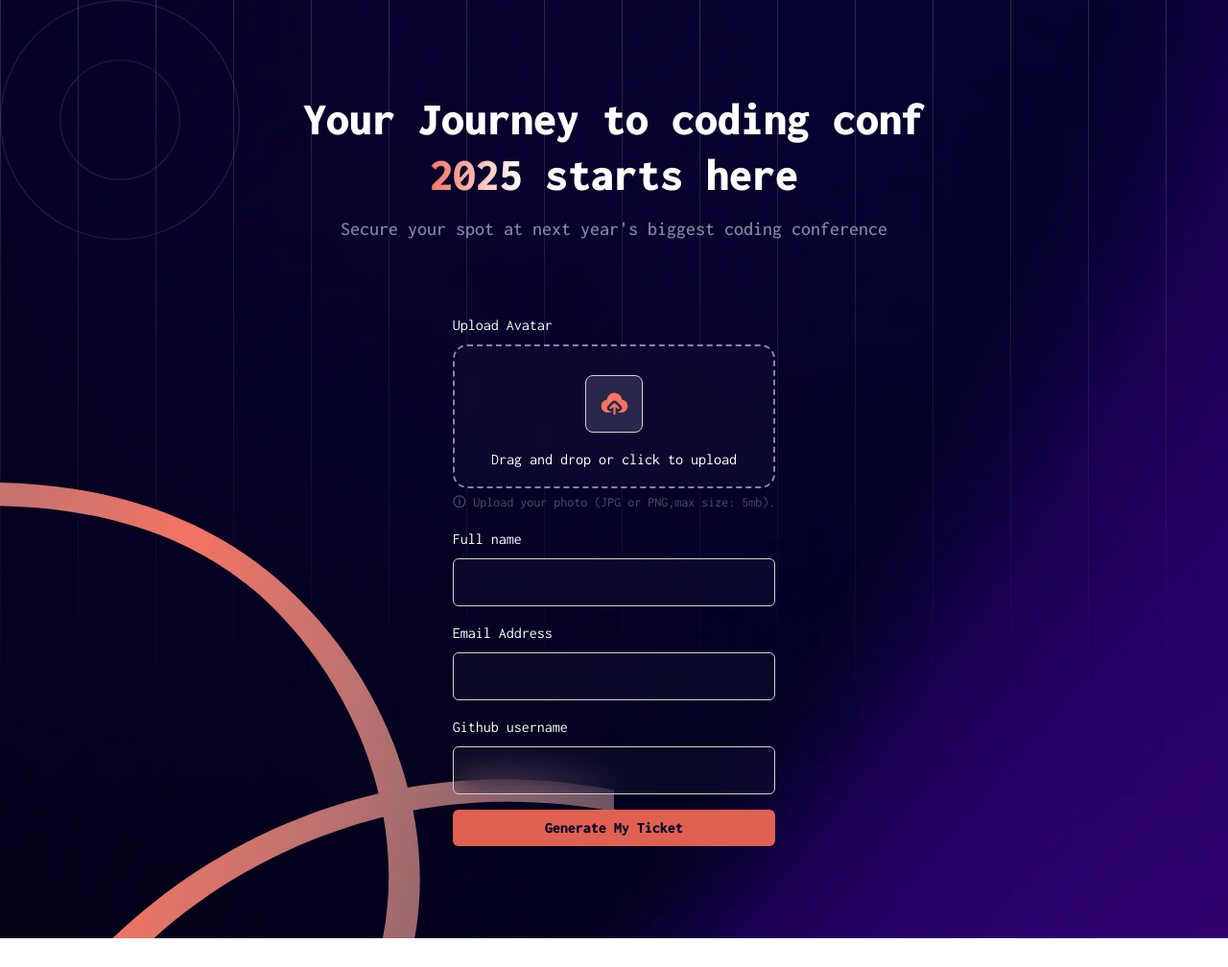
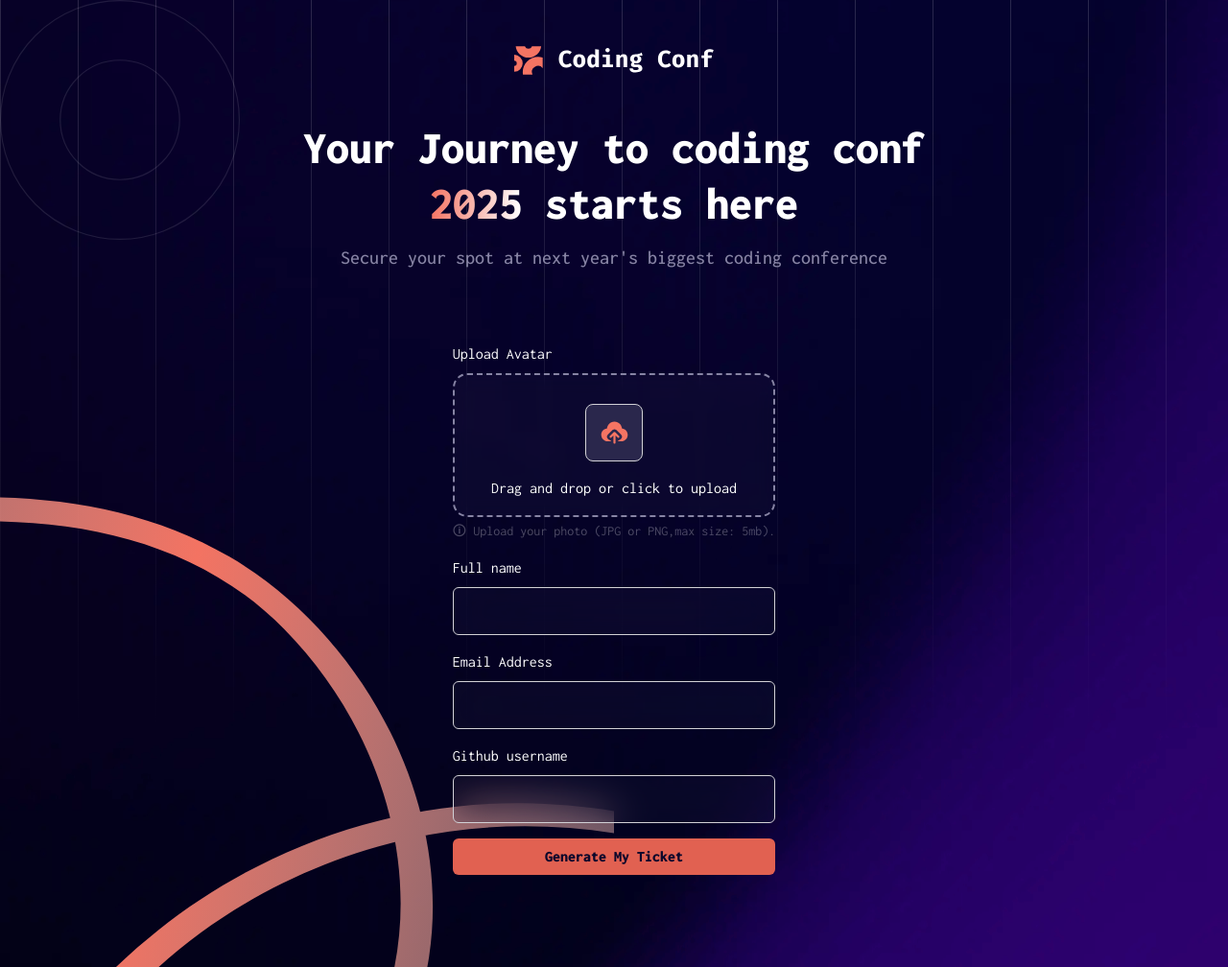
Before and after one commit to mhmod33/Conference_ticket_generator, a plain HTML site: page index.html in a window 1280 px wide. Shown: the whole page at 96% size. Before the commit the page ends 978 px from the top, so only its background shows below. Drawn offline with nearby package versions, Linux system fonts and the light colour scheme; files whose address does not match are found by name.

Commit message:
Update logo

```diff
--- a/index.html
+++ b/index.html
@@ -20,7 +20,7 @@
 ////////////////////////////////////////////////////////////////////////////////////// -->
     <div class="container d-flex align-items-center justify-content-center flex-column">
 
-        <div class="row logo-cont mt-5 w-s-25"><img src="/Conference_ticket_generator/logo-full.svg" alt=""></div>
+        <div class="row logo-cont mt-5 w-s-25"><img src="./images/logo-full.svg" alt=""></div>
 
         <header class="mt-5 head1">
             <h1 class="mb-3">Your Journey to coding conf <br> <span class="currentYear"></span> starts here</h1>
```
